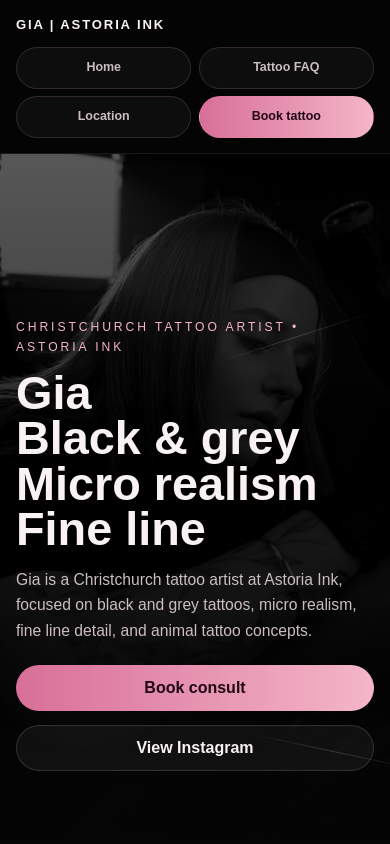
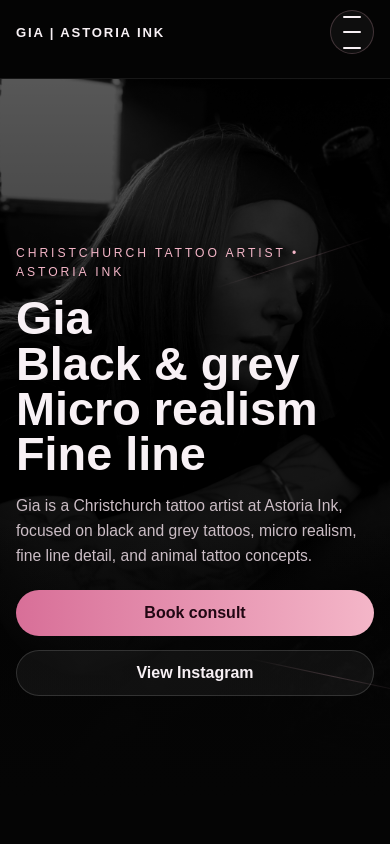
Before and after one commit to astoriaink/max-tattoo, a Next.js app: page / in a window 390 px wide. Shown: the top 844 px of the page. Built offline with nearby package versions, Linux system fonts and the light colour scheme.

Commit message:
Add mobile hamburger menu

```diff
--- a/app/components/site-shell.tsx
+++ b/app/components/site-shell.tsx
@@ -1,5 +1,8 @@
+'use client';
+
 import Link from 'next/link';
 import type { ReactNode } from 'react';
+import { useState } from 'react';
 
 type SiteShellProps = {
   children: ReactNode;
@@ -29,6 +32,8 @@ const socialLinks = [
 ];
 
 export default function SiteShell({ children }: SiteShellProps) {
+  const [isMenuOpen, setIsMenuOpen] = useState(false);
+
   return (
     <main className="site-shell">
       <header className="topbar">
@@ -36,11 +41,27 @@ export default function SiteShell({ children }: SiteShellProps) {
           <Link href="/" className="brand">
             Gia | Astoria Ink
           </Link>
-          <nav className="nav-links" aria-label="Primary">
-            <Link href="/">Home</Link>
-            <Link href="/faq">Tattoo FAQ</Link>
-            <Link href="/#location">Location</Link>
-            <Link href="/book-now">Book tattoo</Link>
+          <button
+            className="menu-toggle"
+            type="button"
+            aria-label="Open navigation menu"
+            aria-expanded={isMenuOpen}
+            aria-controls="primary-navigation"
+            onClick={() => setIsMenuOpen((open) => !open)}
+          >
+            <span />
+            <span />
+            <span />
+          </button>
+          <nav
+            id="primary-navigation"
+            className={`nav-links ${isMenuOpen ? 'is-open' : ''}`}
+            aria-label="Primary"
+          >
+            <Link href="/" onClick={() => setIsMenuOpen(false)}>Home</Link>
+            <Link href="/faq" onClick={() => setIsMenuOpen(false)}>Tattoo FAQ</Link>
+            <Link href="/#location" onClick={() => setIsMenuOpen(false)}>Location</Link>
+            <Link href="/book-now" onClick={() => setIsMenuOpen(false)}>Book tattoo</Link>
           </nav>
         </div>
       </header>
--- a/app/globals.css
+++ b/app/globals.css
@@ -98,6 +98,10 @@ img {
   border-color: var(--border);
   background: rgba(255, 255, 255, 0.05);
   color: var(--text);
+}
+
+.menu-toggle {
+  display: none;
 }
 
 .hero {
@@ -1076,11 +1080,16 @@ button {
 }
 
 @media (max-width: 640px) {
+  .topbar {
+    background: rgba(5, 5, 5, 0.84);
+  }
+
   .topbar-inner {
-    align-items: flex-start;
-    flex-direction: column;
-    gap: 0.75rem;
-    padding: 0.85rem 0 0.95rem;
+    display: grid;
+    grid-template-columns: 1fr auto;
+    gap: 0.85rem;
+    min-height: 68px;
+    padding: 0.65rem 0;
   }
 
   .brand {
@@ -1088,25 +1097,57 @@ button {
     letter-spacing: 0.14em;
   }
 
+  .menu-toggle {
+    display: inline-grid;
+    place-items: center;
+    gap: 4px;
+    width: 44px;
+    height: 44px;
+    border: 1px solid rgba(244, 182, 200, 0.22);
+    border-radius: 999px;
+    background: rgba(255, 255, 255, 0.045);
+    color: var(--text);
+    padding: 0;
+  }
+
+  .menu-toggle span {
+    display: block;
+    width: 18px;
+    height: 2px;
+    border-radius: 99px;
+    background: currentColor;
+  }
+
   .nav-links {
+    grid-column: 1 / -1;
     display: grid;
-    grid-template-columns: repeat(2, minmax(0, 1fr));
-    gap: 0.45rem;
-    justify-content: stretch;
+    grid-template-columns: 1fr;
+    gap: 0.5rem;
     width: 100%;
+    max-height: 0;
+    overflow: hidden;
+    opacity: 0;
+    pointer-events: none;
+    transition: max-height 220ms ease, opacity 180ms ease;
+  }
+
+  .nav-links.is-open {
+    max-height: 260px;
+    opacity: 1;
+    pointer-events: auto;
   }
 
   .nav-links a {
     display: inline-flex;
     align-items: center;
-    justify-content: center;
-    min-height: 42px;
+    justify-content: space-between;
+    min-height: 48px;
     border-color: rgba(244, 182, 200, 0.16);
     background: rgba(255, 255, 255, 0.04);
-    font-size: 0.78rem;
+    font-size: 0.86rem;
     font-weight: 800;
-    padding: 0.62rem 0.5rem;
-    text-align: center;
+    padding: 0.78rem 0.9rem;
+    text-align: left;
   }
 
   .nav-links a:last-child {
```
